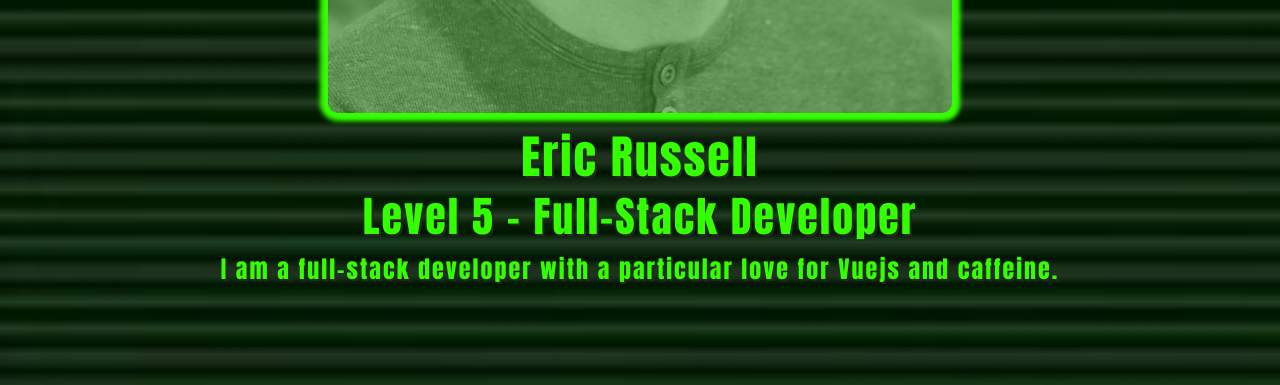
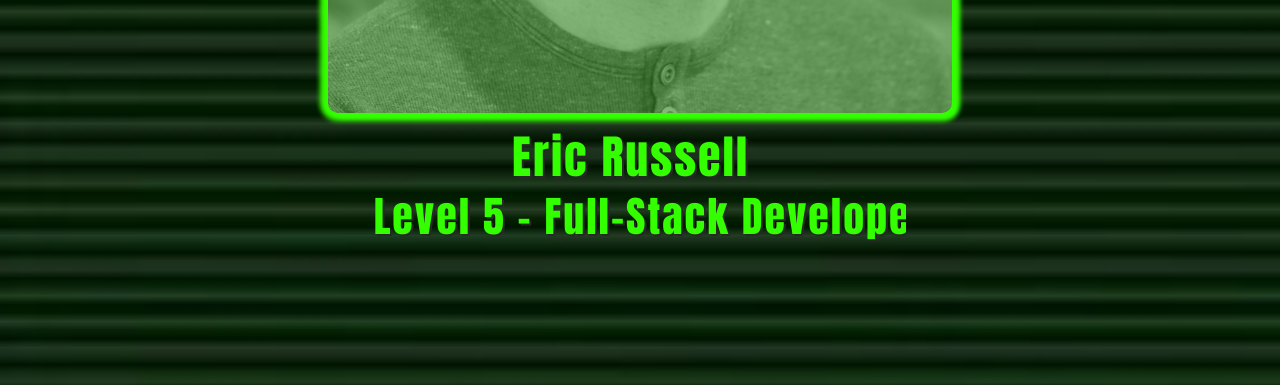
Before and after one commit to EricTimRussell/Portfolio, a Vue app: page / in a window 1280 px wide. Shown: the part 820-1205 px from the top of the page. Built offline with nearby package versions, Linux system fonts and the light colour scheme.

Commit message:
hero titles animation

```diff
--- a/src/components/HeroComponent.vue
+++ b/src/components/HeroComponent.vue
@@ -29,11 +29,12 @@
         <p class="fs-lg text-retro text-center">Willpower &nbsp&nbsp X )</p>
       </div>
       <div class="col-12 d-flex flex-column justify-content-center align-items-center rounded pt-3">
-        <h2 class="hero-name title-expand">Eric Russell</h2>
-        <h3 class="hero-title title-expand">Level 5 - Full-Stack Developer</h3>
-        <p class="letter-space pb-5 hero-motto">I am a full-stack developer with a particular
+        <h2 class="hero-name hero-animation-space anim-typewriter-name">Eric Russell</h2>
+        <h3 class="hero-title hero-animation-space anim-typewriter-title">Level 5 - Full-Stack Developer</h3>
+        <p class="letter-space mb-5 hero-motto hero-animation-space anim-typewriter-motto">I am a full-stack developer
+          with a particular
           love for
-          Vuejs and
+          Vue.js and
           caffeine.</p>
       </div>
     </div>
@@ -51,6 +52,89 @@
 </script>
 
 <style scoped>
+.hero-animation-space {
+  white-space: nowrap;
+  overflow: hidden;
+}
+
+/* Animation */
+.anim-typewriter-name {
+  animation: typewriter-name 1.5s 1s normal both,
+    blinkTextCursor 500ms 6 normal;
+}
+
+@keyframes typewriter-name {
+  from {
+    width: 0;
+  }
+
+  to {
+    width: 16rem;
+  }
+}
+
+@keyframes blinkTextCursor {
+  from {
+    border-right: #33ff00 10px solid;
+  }
+
+  to {
+    border-right: transparent;
+  }
+}
+
+.anim-typewriter-title {
+  animation: typewriter-title 1.5s 4s normal both,
+    blinkTextCursor 500ms 3.2s 8;
+}
+
+@keyframes typewriter-title {
+  from {
+    width: 0;
+  }
+
+  to {
+    width: 36rem;
+  }
+}
+
+@keyframes blinkTextCursor {
+  from {
+    border-right: #33ff00 10px solid;
+  }
+
+  to {
+    border-right: transparent;
+  }
+}
+
+.anim-typewriter-motto {
+  animation: typewriter-motto 3s 8s normal both,
+    blinkTextCursor 500ms 7s 10;
+}
+
+@keyframes typewriter-motto {
+  from {
+    width: 0;
+  }
+
+  to {
+    width: 53.5rem;
+  }
+}
+
+@keyframes blinkTextCursor {
+  from {
+    border-right: #33ff00 10px solid;
+  }
+
+  to {
+    border-right: transparent;
+  }
+}
+
+
+
 .header-border {
   border-top: 5px solid #33ff00;
   border-left: 5px solid #33ff00;
```
Also changed, not shown: src/components/SkillsComponent.vue (+0 -13 lines).
